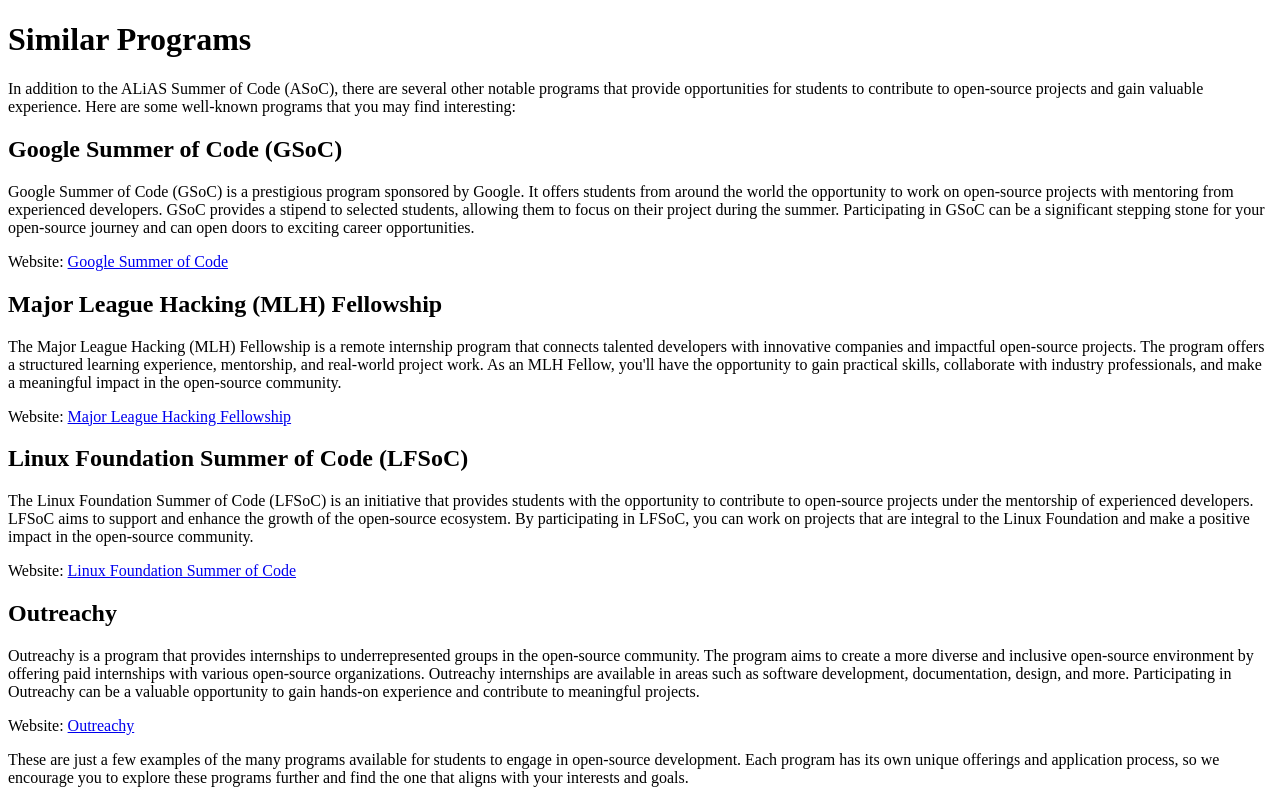
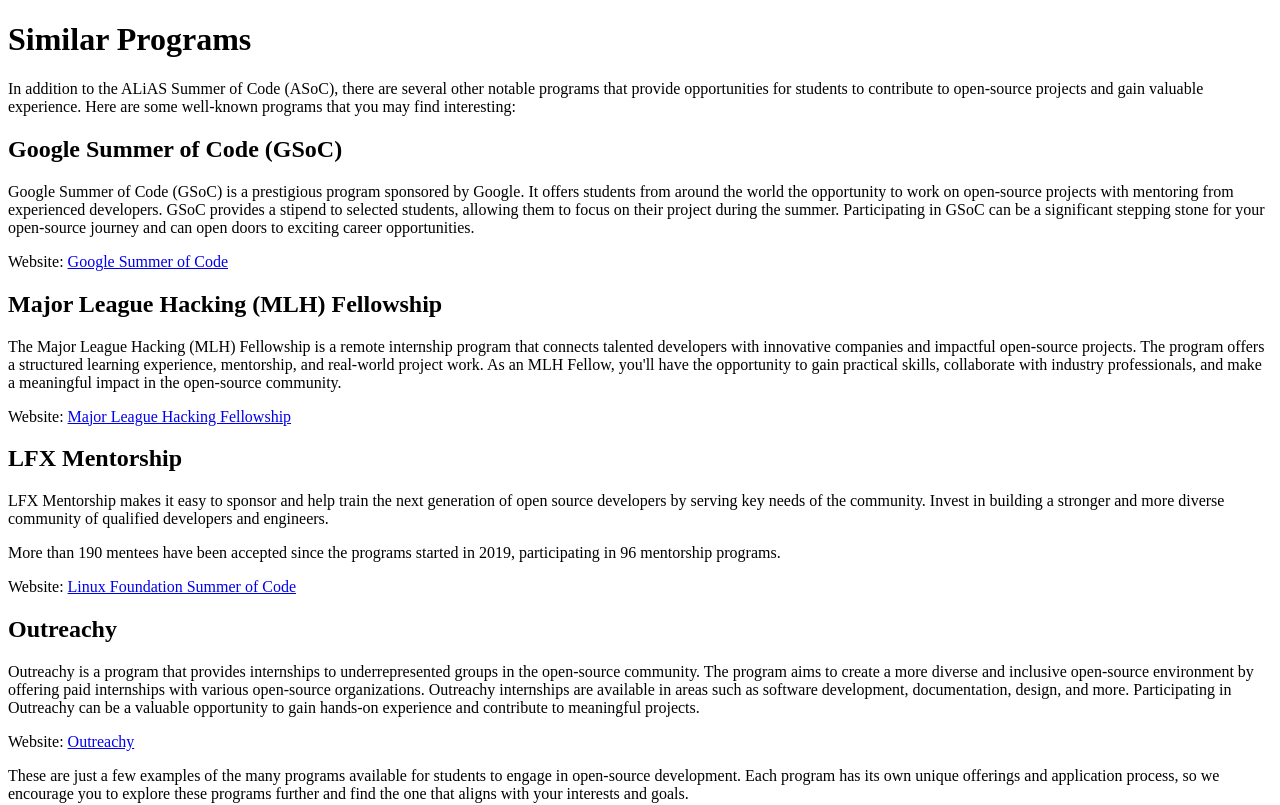
Before and after one commit to tusharsadhwani/asoc, a Next.js app: page /other-programs in a window 1280 px wide. Shown: the top 805 px of the page. Built offline with nearby package versions, Linux system fonts and the light colour scheme.

Commit message:
Replace LFSoC with LFX Mentorship

```diff
--- a/pages/other-programs.mdx
+++ b/pages/other-programs.mdx
@@ -14,11 +14,13 @@
 
 Website: [Major League Hacking Fellowship](https://fellowship.mlh.io/)
 
-## Linux Foundation Summer of Code (LFSoC)
+## LFX Mentorship
 
-The Linux Foundation Summer of Code (LFSoC) is an initiative that provides students with the opportunity to contribute to open-source projects under the mentorship of experienced developers. LFSoC aims to support and enhance the growth of the open-source ecosystem. By participating in LFSoC, you can work on projects that are integral to the Linux Foundation and make a positive impact in the open-source community.
+LFX Mentorship makes it easy to sponsor and help train the next generation of open source developers by serving key needs of the community. Invest in building a stronger and more diverse community of qualified developers and engineers.
 
-Website: [Linux Foundation Summer of Code](https://summerofcode.linuxfoundation.org/)
+More than 190 mentees have been accepted since the programs started in 2019, participating in 96 mentorship programs.
+
+Website: [Linux Foundation Summer of Code](https://lfx.linuxfoundation.org/tools/mentorship/)
 
 ## Outreachy
 
```
